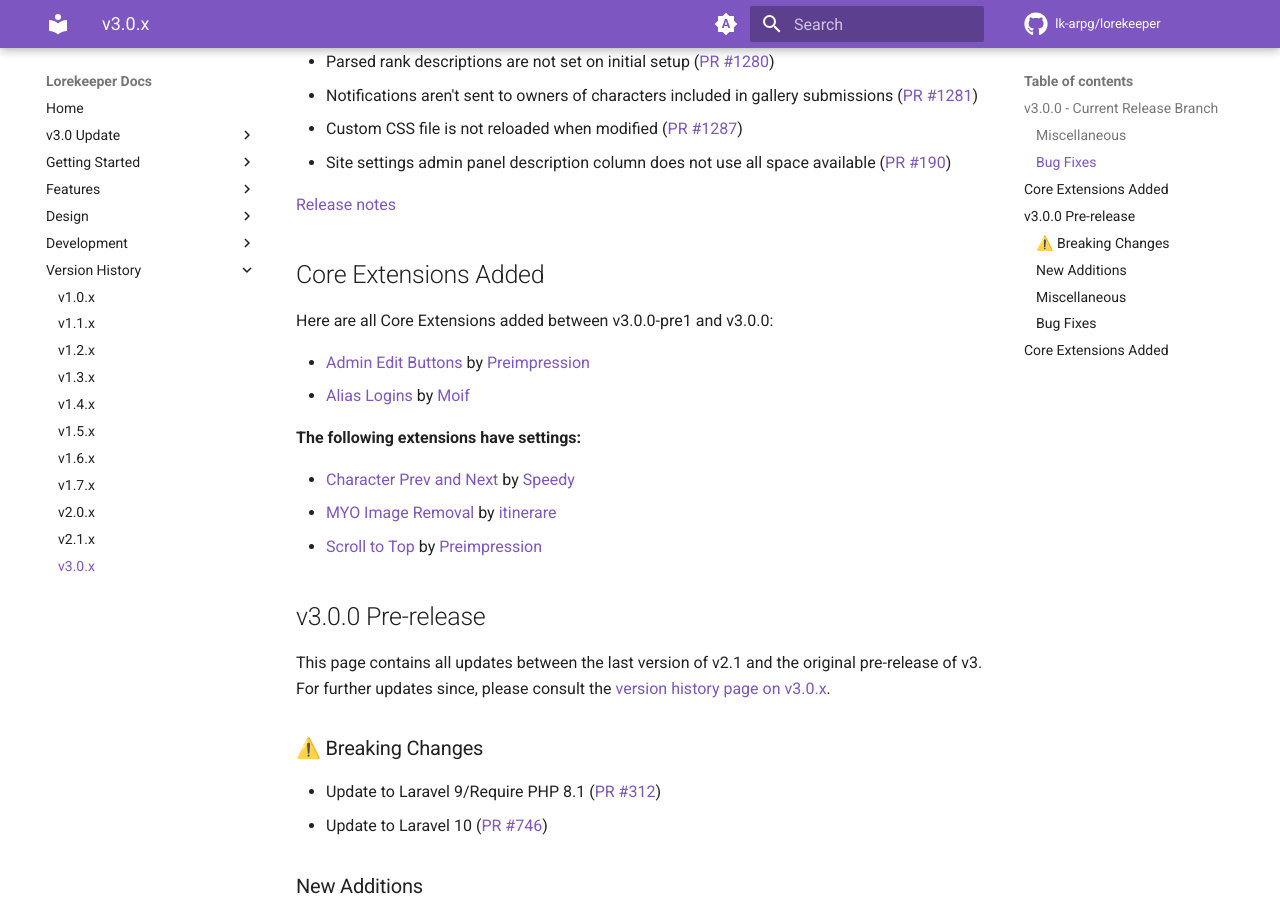
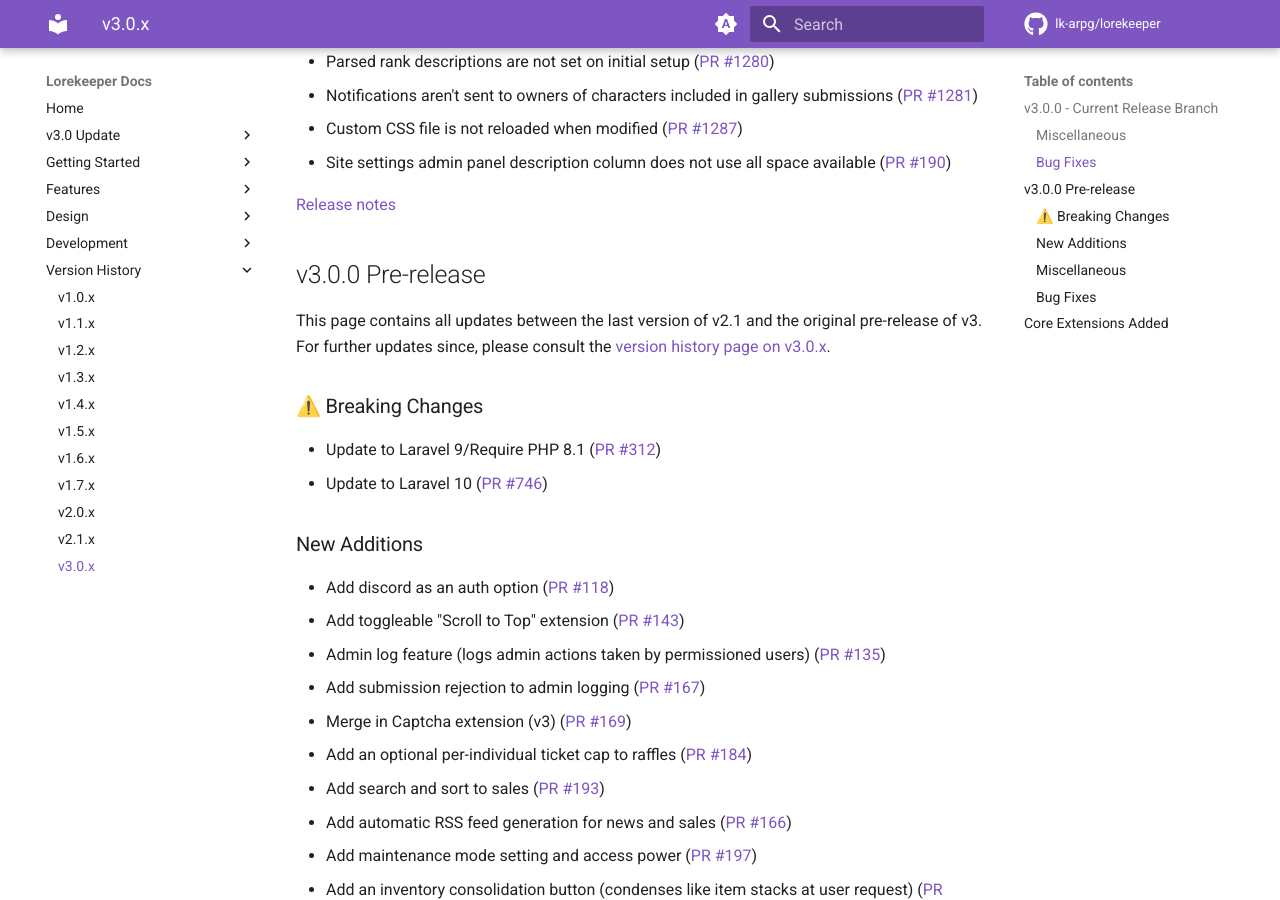
Before and after one commit to lk-arpg/lk-docs, an MkDocs documentation site: the page built from docs/version-history/v3.0.md, in a window 1280 px wide and 900 px high, scrolled down 4759 px. Built offline with MkDocs 1.6.1 and Material for MkDocs 9.7.7, drawn with Linux system fonts in a browser that asks for light colours; comment, search, counter and statistics services are not loaded; the version menu is left out; some of the changed text lies outside the part shown.

Commit message:
Merged the ext releases to the v3-pre area.

```diff
--- a/docs/version-history/v3.0.md
+++ b/docs/version-history/v3.0.md
@@ -135,18 +135,6 @@ This page was last updated with announcement **[090625]**.
 - Site settings admin panel description column does not use all space available ([PR #190](https://github.com/lk-arpg/lorekeeper/pull/1290))
 
 [Release notes](https://github.com/lk-arpg/lorekeeper/tree/release/v3.0.0)
-
-## Core Extensions Added
-Here are all Core Extensions added between v3.0.0-pre1 and v3.0.0:
-
-- [Admin Edit Buttons](http://wiki.lorekeeper.me/index.php?title=Extensions:Admin_Edit_Button) by [Preimpression](https://github.com/preimpression)
-- [Alias Logins](http://wiki.lorekeeper.me/index.php?title=Extensions:Alias_Logins) by [Moif](https://github.com/AW0005)
-
-**The following extensions have settings:**
-
-- [Character Prev and Next](http://wiki.lorekeeper.me/index.php?title=Extensions:Character_Prev_and_Next) by [Speedy](https://github.com/SpeedyD)
-- [MYO Image Removal](http://wiki.lorekeeper.me/index.php?title=Extensions:MYO_Image_Removal) by [itinerare](https://github.com/itinerare)
-- [Scroll to Top](http://wiki.lorekeeper.me/index.php?title=Extensions:Scroll_To_Top) by [Preimpression](https://github.com/preimpression)
 
 ## v3.0.0 Pre-release
 This page contains all updates between the last version of v2.1 and the original pre-release of v3.
@@ -349,8 +337,10 @@ For further updates since, please consult the [version history page on v3.0.x](v
 [Release notes](https://github.com/lk-arpg/lorekeeper/releases/tag/v3.0.0-pre1)
 
 ## Core Extensions Added
-Here are all Core Extensions added between v2.0.0 and v3.0.0-pre1:
+Here are all Core Extensions added between v2.0.0 and v3.0.0:
 
+- [Admin Edit Buttons](http://wiki.lorekeeper.me/index.php?title=Extensions:Admin_Edit_Button) by [Preimpression](https://github.com/preimpression)
+- [Alias Logins](http://wiki.lorekeeper.me/index.php?title=Extensions:Alias_Logins) by [Moif](https://github.com/AW0005)
 - [Captcha (v3)](http://wiki.lorekeeper.me/index.php?title=Extensions:Captcha) by [itinerare](https://github.com/itinerare)
 - [Deactivate Account](http://wiki.lorekeeper.me/index.php?title=Extensions:Deactivate_Account) by [Preimpression](https://github.com/preimpression)
 - [Extended Mentions](http://wiki.lorekeeper.me/index.php?title=Extensions:Extended_Mentions) by [Speedy](https://github.com/SpeedyD)
```
Also changed, not shown: other parts of docs/version-history/v3.0.md (+2 -0 lines).
